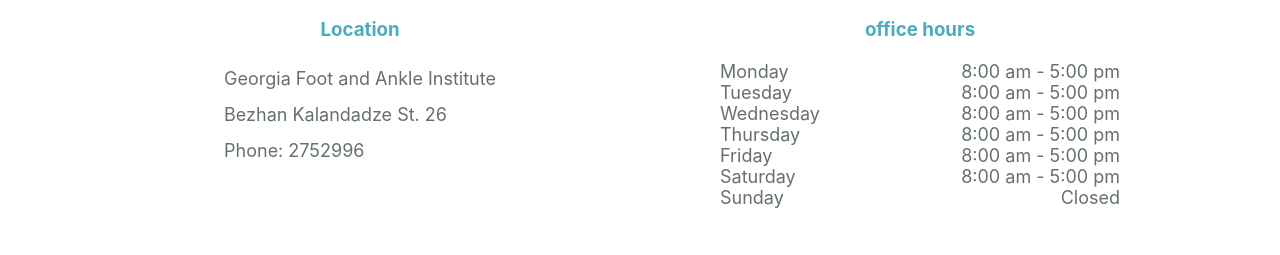
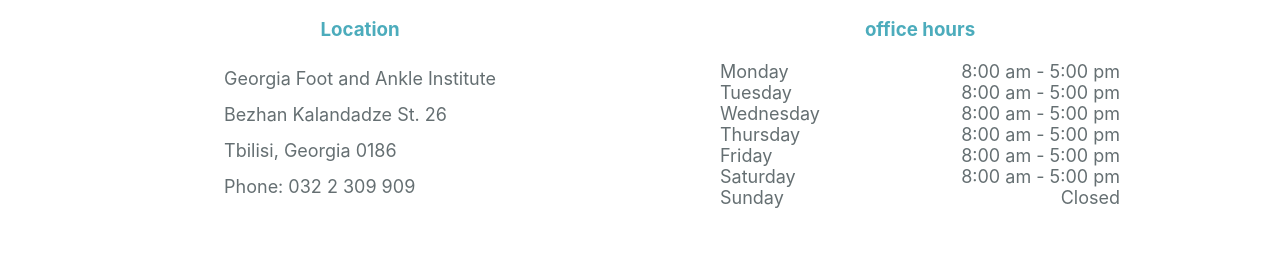
Before and after one commit to nkhar/nkhar.github.io, a Next.js app: page / in a window 1280 px wide. Shown: the part 1100-1355 px from the top of the page. Built offline with nearby package versions, Linux system fonts and the light colour scheme; no server answers.

Commit message:
Changed Adreess.

```diff
--- a/components/Schedule.tsx
+++ b/components/Schedule.tsx
@@ -10,7 +10,8 @@
         <div className={styles.location_details}>
           <p>Georgia Foot and Ankle Institute</p>
           <p>Bezhan Kalandadze St. 26</p>
-          <p>Phone: 2752996</p>
+          <p>Tbilisi, Georgia 0186</p>
+          <p>Phone: 032 2 309 909</p>
         </div>
       </div>
       <div className={styles.office_hours}>
```
